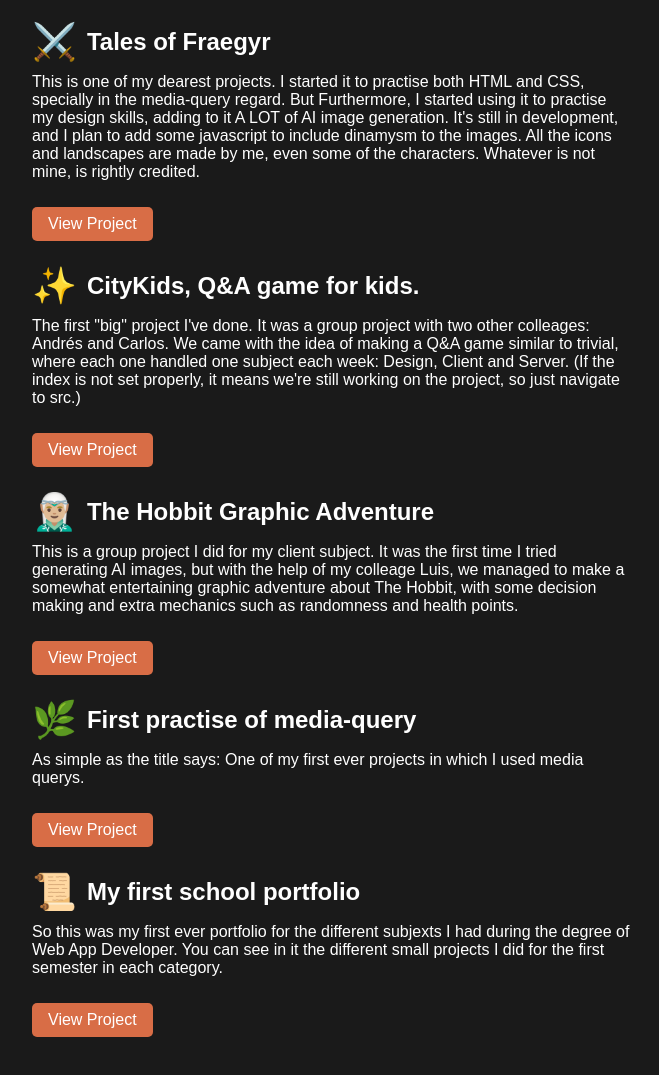
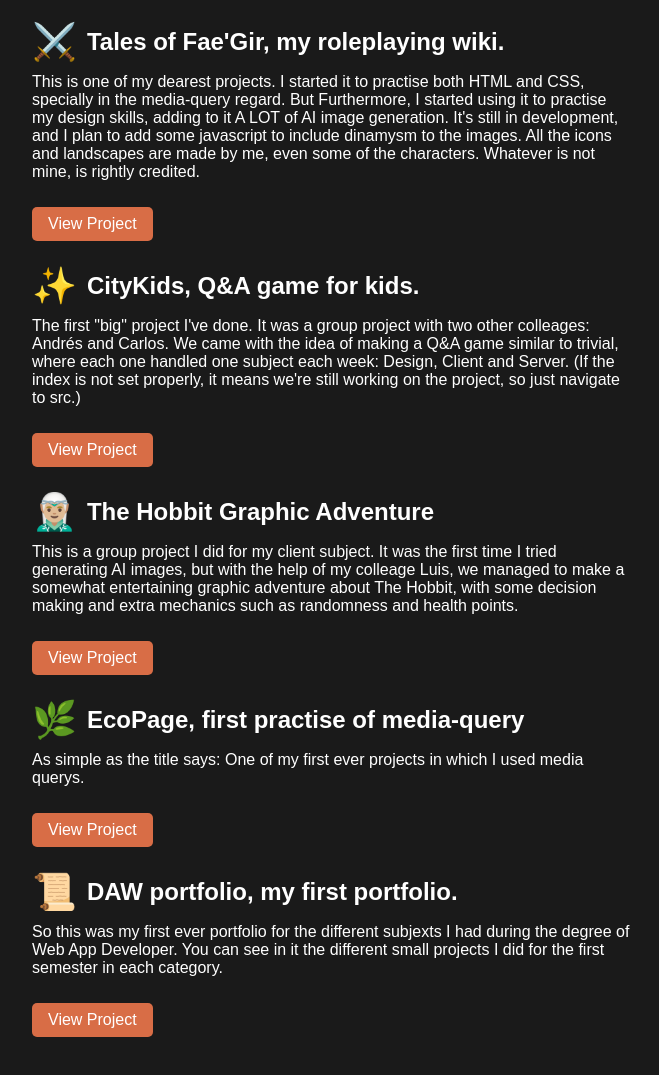
Before and after one commit to GioCorvus/portf, a plain HTML site: page index.html in a window 1280 px wide. Shown: the part 711-1786 px from the top of the page, without its empty margins (308-967 px from the left). Drawn offline with Linux system fonts and the light colour scheme; a small style sheet from the web is missing.

Commit message:
Update index.html

```diff
--- a/index.html
+++ b/index.html
@@ -56,7 +56,7 @@
 
         <!-- Project 2 -->
         <div class="project">
-            <h3><span class="emoji">⚔️</span> Tales of Fraegyr</h3>
+            <h3><span class="emoji">⚔️</span> Tales of Fae'Gir, my roleplaying wiki.</h3>
             <p>
                 This is one of my dearest projects. I started it to practise both HTML and CSS, specially in the media-query regard. But Furthermore, I started using it to practise my design skills, adding to it A LOT of AI image generation.
                 It's still in development, and I plan to add some javascript to include dinamysm to the images. All the icons and landscapes are made by me, even some of the characters. Whatever is not mine, is rightly credited.
@@ -70,7 +70,7 @@
             <p>The first "big" project I've done. It was a group project with two other colleages: Andrés and Carlos. We came with the idea of making a Q&A game similar to trivial, where each one handled one subject each week: Design, Client and Server.
             (If the index is not set properly, it means we're still working on the project, so just navigate to src.)
             </p>
-            <a href="https://01.2daw.esvirgua.com/ABP/" target="_blank">View Project</a>
+            <a href="https://01.2daw.esvirgua.com/ABP/citykids.v2/src/" target="_blank">View Project</a>
         </div>
 
         <!-- Project 1 -->
@@ -85,7 +85,7 @@
 
         <!-- Project 1 -->
         <div class="project">
-            <h3><span class="emoji">🌿</span>First practise of media-query</h3>
+            <h3><span class="emoji">🌿</span>EcoPage, first practise of media-query</h3>
             <p>
                 As simple as the title says: One of my first ever projects in which I used media querys.
             </p>
@@ -94,7 +94,7 @@
 
         <!-- Project 1 -->
         <div class="project">
-            <h3><span class="emoji">📜</span> My first school portfolio</h3>
+            <h3><span class="emoji">📜</span>DAW portfolio, my first portfolio.</h3>
             <p>
                 So this was my first ever portfolio for the different subjexts I had during the degree of
                  Web App Developer. You can see in it the different small projects I did for the first semester
```
